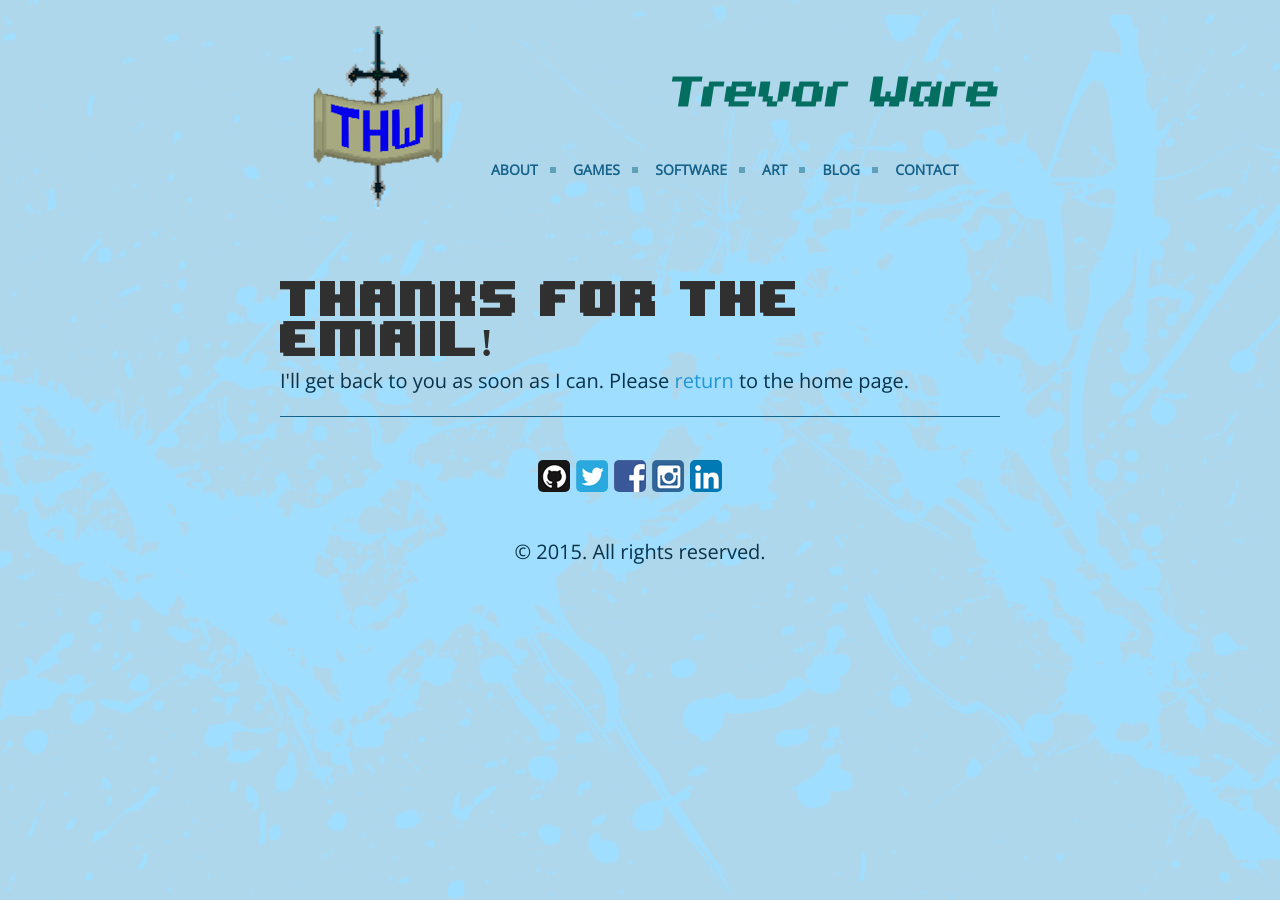
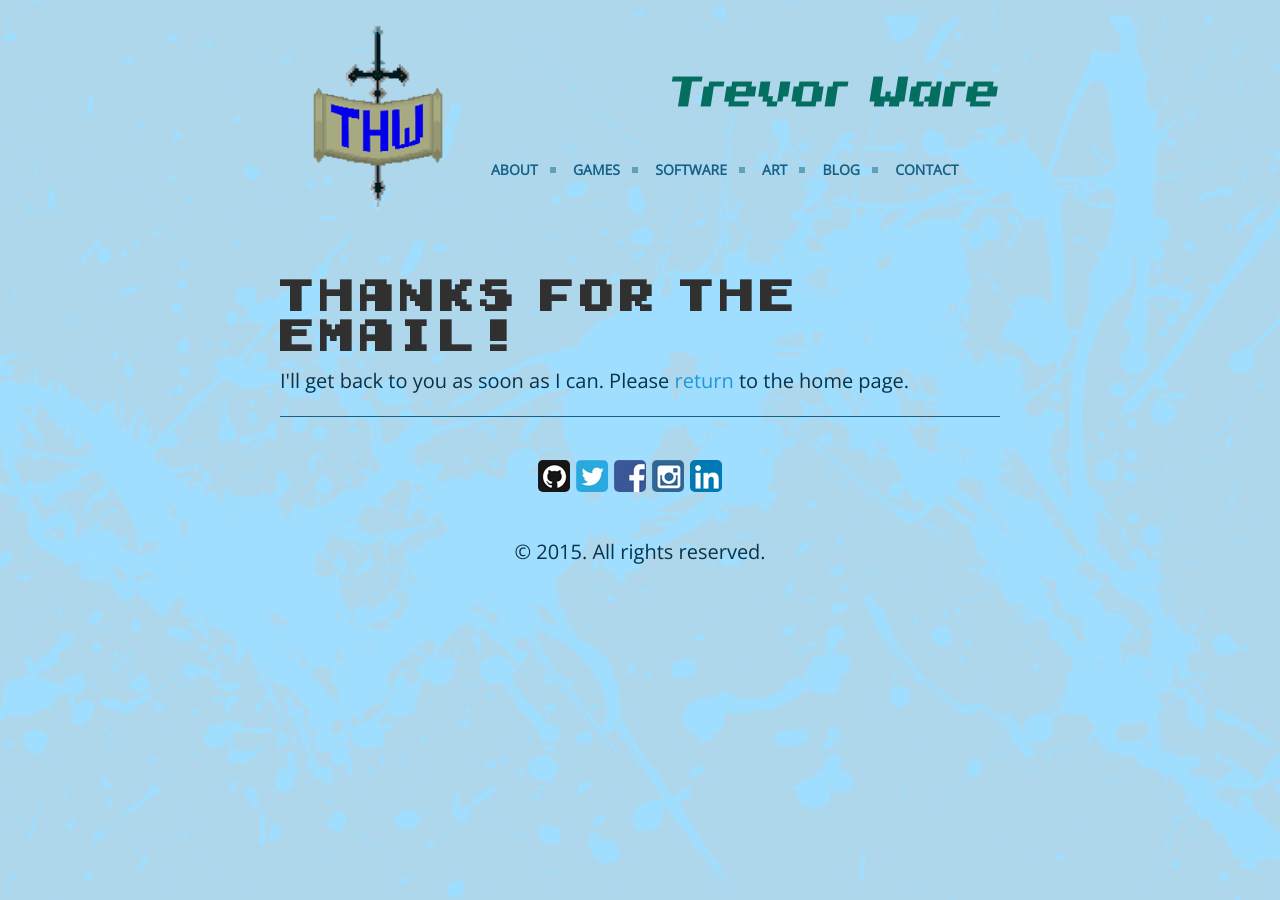
Before and after one commit to twarrre/twarrre.github.io, a Jekyll site: the page built from thanks.html, in a window 1280 px wide. Built offline with Jekyll 4.4.1, drawn with Linux system fonts in a browser that asks for light colours.

Commit message:
Trying another font.

```diff
--- a/public/css/poole.css
+++ b/public/css/poole.css
@@ -48,7 +48,7 @@
 
 @font-face {
     font-family: bitFont;
-    src: url(/assets/fonts/pixel.TTF);
+    src: url(/assets/fonts/GameBoy.ttf);
 }
 
 html,
```
Also changed, not shown: assets/fonts/GameBoy.ttf (added).
